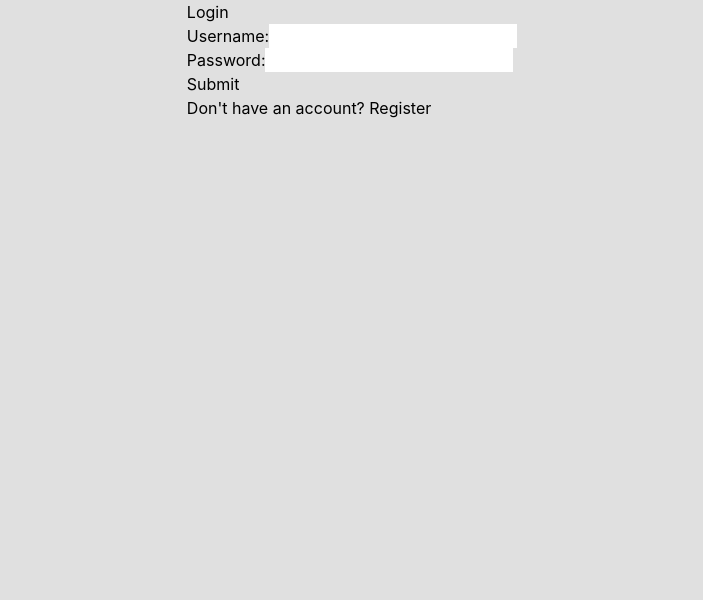
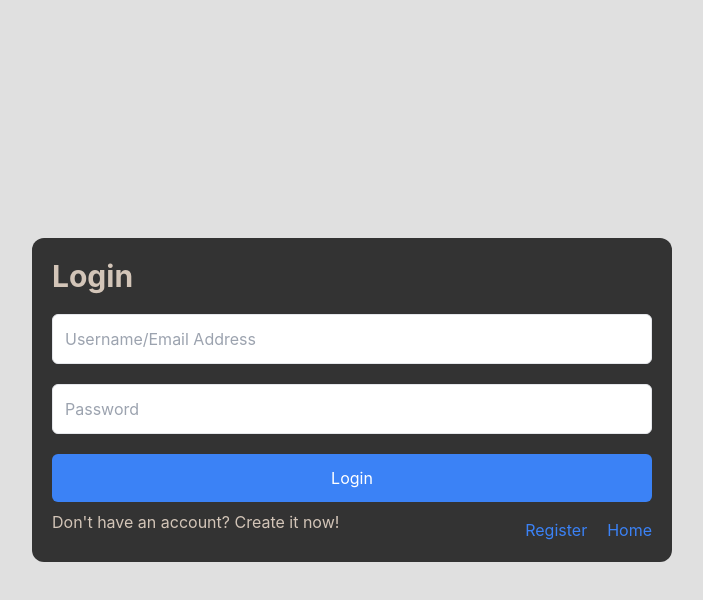
Before and after one commit to TranRobi/VizsgaRemek_MakeItReal, a React (Create React App) app in the folder frontend/: page /login in a window 1280 px wide. Shown: the top 600 px of the page, without its empty margins (288-991 px from the left). Built offline with nearby package versions, Linux system fonts and the light colour scheme.

Commit message:
Made the full login page and Register page style

```diff
--- a/frontend/src/App.css
+++ b/frontend/src/App.css
@@ -8,6 +8,9 @@ Light Stone Gray: #E0E0E0
 Steel Blue: #5A738E
 Soft Beige: #D3C5B8
 */
+.beige {
+	color: #d3c5b8;
+}
 .gray {
 	background-color: #333333;
 }
@@ -74,3 +77,8 @@ nav li {
 	margin: 0px 10px;
 	border-radius: 25%;
 }
+.LoginContainer {
+	display: flex;
+	justify-content: center;
+	align-items: center;
+}
--- a/frontend/src/App.js
+++ b/frontend/src/App.js
@@ -12,7 +12,6 @@ function App() {
 	return (
 		<div className="App">
 			<BrowserRouter>
-				<div>
 				<Routes>
 					<Route path="/" element={<Home />} />
 					<Route path="/library" element={<Library />} />
@@ -22,7 +21,6 @@ function App() {
 					<Route path="/contactus" element={<ContactUs />} />
 					<Route path="/aboutus" element={<AboutUs />} />
 				</Routes>
-				</div>
 			</BrowserRouter>
 		</div>
 	);
--- a/frontend/src/Pages/Login/Login.js
+++ b/frontend/src/Pages/Login/Login.js
@@ -2,25 +2,35 @@ import React from "react";
 
 function Login() {
 	return (
-		<div className="flex justify-center h-4/5">
-			<div className="">
-				<h1>Login</h1>
-				<form>
-					<label>
-						Username:
-						<input type="text" name="username" />
-					</label>
-					<br />
-					<label>
-						Password:
-						<input type="password" name="password" />
-					</label>
-					<br />
-					<input type="submit" value="Submit" />
-				</form>
-				<p>
-					Don't have an account? <a href="/register">Register</a>
-				</p>
+		<div className="w-full h-screen flex justify-center items-center">
+			<div className="p-5 gray rounded-xl w-1/2">
+				<h1 className="text-3xl font-bold beige">Login</h1>
+				<div>
+					<input
+						type="text"
+						placeholder="Username/Email Address"
+						className="w-full p-3 mt-5 border rounded-md"
+					/>
+					<input
+						type="password"
+						placeholder="Password"
+						className="w-full p-3 mt-5 border rounded-md"
+					/>
+				</div>
+				<button className="w-full p-3 mt-5 bg-blue-500 text-white rounded-md">
+					Login
+				</button>
+				<div className="flex items-center w-full justify-between">
+					<p className="beige">Don't have an account? Create it now!</p>
+					<div className="w-fit mt-4">
+						<a href="/register" className=" text-blue-500 mr-5">
+							Register
+						</a>
+						<a href="/" className=" text-blue-500">
+							Home
+						</a>
+					</div>
+				</div>
 			</div>
 		</div>
 	);
--- a/frontend/src/Pages/Register/Register.js
+++ b/frontend/src/Pages/Register/Register.js
@@ -1,7 +1,44 @@
 import React from "react";
 
 function Register() {
-  return <div>Register</div>;
+	return (
+		<div className="w-full h-screen flex justify-center items-center">
+			<div className="p-5 gray rounded-xl w-1/2">
+				<h1 className="text-3xl font-bold beige">Register</h1>
+				<div>
+					<input
+						type="text"
+						placeholder="Username"
+						className="w-full p-3 mt-5 border rounded-md"
+					/>
+					<input
+						type="email"
+						placeholder="Email Address"
+						className="w-full p-3 mt-5 border rounded-md"
+					/>
+					<input
+						type="password"
+						placeholder="Password"
+						className="w-full p-3 mt-5 border rounded-md"
+					/>
+				</div>
+				<button className="w-full p-3 mt-5 bg-blue-500 text-white rounded-md">
+					Login
+				</button>
+				<div className="flex items-center w-full justify-between">
+					<p className="beige">Already have an account? Log in now!</p>
+					<div className="w-fit mt-4">
+						<a href="/login" className=" text-blue-500 mr-5">
+							Login
+						</a>
+						<a href="/" className=" text-blue-500">
+							Home
+						</a>
+					</div>
+				</div>
+			</div>
+		</div>
+	);
 }
 
 export default Register;
--- a/frontend/src/components/Navbar/Navbar.js
+++ b/frontend/src/components/Navbar/Navbar.js
@@ -1,9 +1,11 @@
 import React from "react";
 function Navbar() {
 	return (
-		<nav>
+		<nav className="h-fit">
 			<div className="p-2">
-				<img className="logo" src="logo.png"/>
+				<a href="/">
+					<img className="logo" src="logo.png" alt="logo" />
+				</a>
 			</div>
 			<div>
 				<ul>
```
Lines whose indentation alone changed are shown as unchanged.
